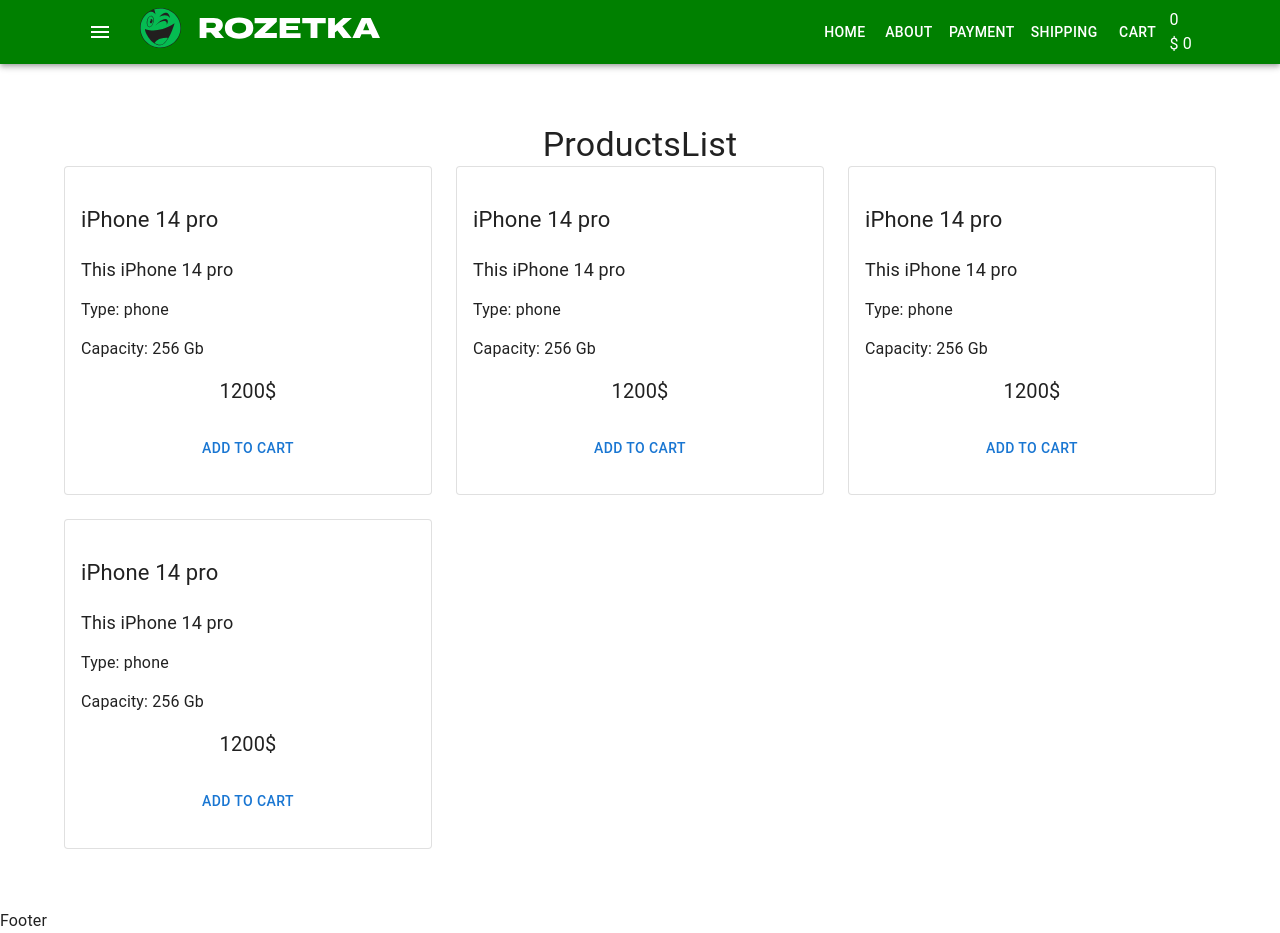
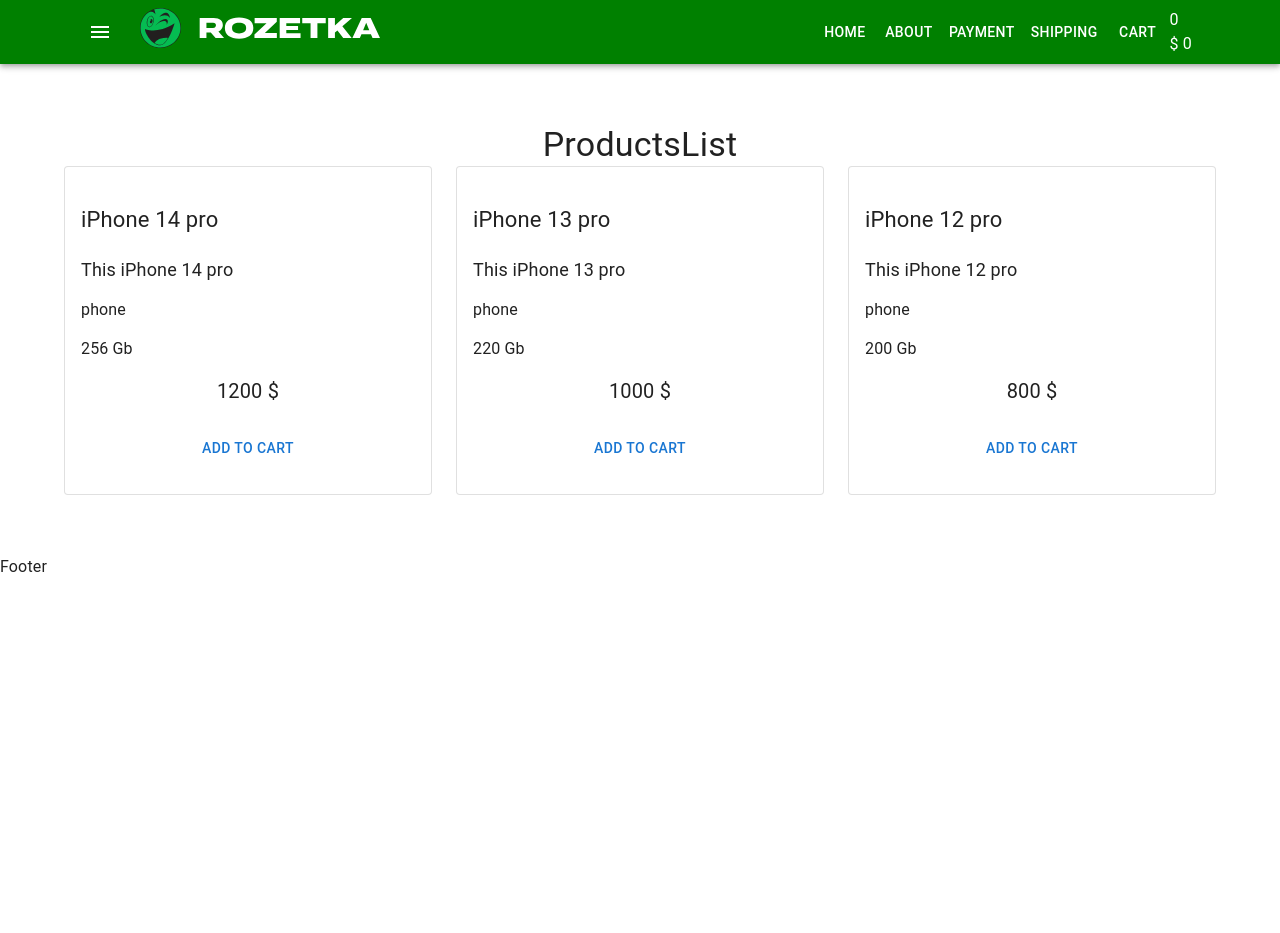
Before and after one commit to BatrynLiudmyla/SHOP-PROJECT, a React (Create React App) app: page / in a window 1280 px wide. After the commit the page ends 800 px from the top, so only its background shows below. Built offline with nearby package versions, Linux system fonts and the light colour scheme; the HTML template or start-up script is replaced by a standard one.

Commit message:
Add Props to ProductListItem

```diff
--- a/src/components/ProductsList/ProductsList.tsx
+++ b/src/components/ProductsList/ProductsList.tsx
@@ -13,18 +13,35 @@
             <Grid container spacing={3}>
                 <Grid item xs={12} sm={6} md={4}>
                     {''}
-                    <ProductsListItem />
+                    <ProductsListItem
+                        title="iPhone 14 pro"
+                        description="This iPhone 14 pro"
+                        type="phone"
+                        capacity="256 "
+                        price={1200}
+                    />
                 </Grid>
 
                 <Grid item xs={12} sm={6} md={4}>
-                    {''} <ProductsListItem />
+                    {''}{' '}
+                    <ProductsListItem
+                        title="iPhone 13 pro"
+                        description="This iPhone 13 pro"
+                        type="phone"
+                        capacity="220"
+                        price={1000}
+                    />
                 </Grid>
 
                 <Grid item xs={12} sm={6} md={4}>
-                    {''} <ProductsListItem />
-                </Grid>
-                <Grid item xs={12} sm={6} md={4}>
-                    {''} <ProductsListItem />
+                    {''}{' '}
+                    <ProductsListItem
+                        title="iPhone 12 pro"
+                        description="This iPhone 12 pro"
+                        type="phone"
+                        capacity="200"
+                        price={800}
+                    />
                 </Grid>
             </Grid>
         </>
--- a/src/components/ProductsList/ProductsListItem.scss
+++ b/src/components/ProductsList/ProductsListItem.scss
@@ -1,5 +1,5 @@
 .product {
-padding: 20px 0;
+    padding: 20px 0;
 }
 
 .product-title {
@@ -20,6 +20,6 @@
     text-align: center;
 }
 .product-btn-wrap {
-display: flex;
-justify-content: center;
+    display: flex;
+    justify-content: center;
 }
--- a/src/components/ProductsList/ProductsListItem.tsx
+++ b/src/components/ProductsList/ProductsListItem.tsx
@@ -2,17 +2,23 @@
 import './ProductsListItem.scss'
 
 
-type Props = {}
+type Props = {
+  title:string
+  description: string
+  type: string
+  capacity: string
+  price: number
+}
 
 const ProductsListItem = (props: Props) => {
     return (
         <Card variant="outlined" className='product'>
             <CardContent>
-                <div className="product-title">iPhone 14 pro</div>
-                <div className="product-desc"> This iPhone 14 pro</div>
-                <div className="product-features">Type: phone</div>
-                <div className="product-features">Capacity: 256 Gb</div>
-                <div className="product-price">1200$</div>
+                <div className="product-title">{props.title}</div>
+                <div className="product-desc"> {props.description}</div>
+                <div className="product-features">{props.type}</div>
+                <div className="product-features">{props.capacity} Gb </div>
+                <div className="product-price">{props.price} $ </div>
             </CardContent>
             <CardActions className='product-btn-wrap'>
                 <Button>Add to cart</Button>
```
